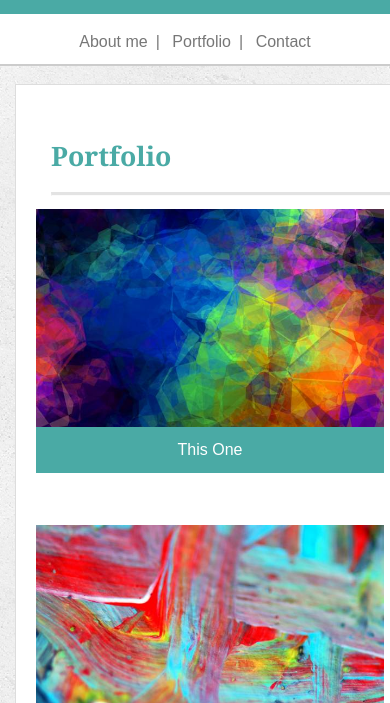
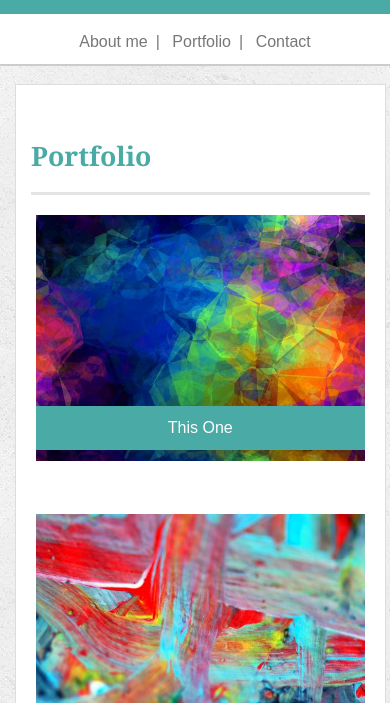
Before and after one commit to randblack/Responsive-Portfolio, a plain HTML site: page portfolio.html in a window 390 px wide. Shown: the part 61-764 px from the top of the page. Drawn offline with Linux system fonts and the light colour scheme.

Commit message:
fixed margin issue

```diff
--- a/assets/css/style.css
+++ b/assets/css/style.css
@@ -19,6 +19,7 @@ body {
   border-bottom: 2px solid #cccccc;
   width: 100%;
   height: 75px;
+  z-index: 2;
 }
 
 #footer {
@@ -63,13 +64,13 @@ body {
   margin-left: auto;
   margin-right: auto;
   margin-bottom: 75px;
-  padding-right: 40px;
+  padding-left: 20px;
+  padding-right: 20px;
   box-sizing:border-box;
 }
 
 #teal {
   color: #4aaaa5;
-  padding-left: 20px;
   padding-top: 20px;
 }
 
@@ -79,12 +80,13 @@ body {
 }
 
 .gallery {
-  width: 500px;
+  width: 75%;
   display: grid;
   grid-column-gap: 30px;
   grid-row-gap: 5px;
   grid-template-columns: auto auto;
   padding: 15px;
+  padding-left: 0;
   grid-column-gap: 15px;
   box-sizing:border-box;
 }
@@ -108,7 +110,7 @@ body {
   text-align: center;
   box-sizing:border-box;
   z-index: 1;
-  top: -22%;
+  bottom: 20%;
   padding: 4%;
 }
 
@@ -148,30 +150,28 @@ a:hover {
 }
 
 p {
-  padding: 20px;
   line-height: 25px;
 }
 
-hr {
-  border-top: 3px solid #777777;
+div.hr {
+  height: 3px;
+  background-color: #777777;
   width: 100%;
   opacity: 0.2;
-  margin-left: 20px;
-  margin-right: 50px;
   box-sizing:border-box;
 }
 
 form {
-  padding: 20px;
   line-height: 27px;
+  padding-bottom: 20px;
 }
 
 input[type=text] {
   width: 910px;
-  padding: 5px;
   border-style: solid;
   border-width: 1px;
   border-color: #d3d3d3;
+  box-sizing:border-box;
 }
 
 input[type=submit] {
@@ -184,10 +184,11 @@ input[type=submit] {
 }
 
 textarea {
-  width: 916px;
+  width: 910px;
   border-style: solid;
   border-width: 1px;
   border-color: #d3d3d3;
+  box-sizing:border-box;
 }
 
 .form {
@@ -195,12 +196,14 @@ textarea {
 }
 
 @media only screen and (max-width: 980px) {
+
   #content {
     width: 60%;
-    margin-left: 50px;
+    margin-left: 15px;
+    margin-right: 15px;
     margin-top: 125px;
     margin-bottom: 75px;
-    padding-right: 15px;
+    box-sizing:border-box;
   }
 
   hr {
@@ -211,7 +214,7 @@ textarea {
   #nav {
     width: 100%;
     margin: auto;
-    margin-left: 50px;
+    margin-left: 15px;
     margin-right: 25px;
   }
 
@@ -241,12 +244,9 @@ textarea {
   }
 
   .gallery {
-    width: 100%;
+    width: 103%;
     display: grid;
-    grid-column-gap: 30px;
-    grid-row-gap: 5px;
     grid-template-columns: auto auto;
-    padding: 15px;
     grid-column-gap: 15px;
     box-sizing:border-box;
   }
@@ -270,18 +270,19 @@ textarea {
     text-align: center;
     box-sizing:border-box;
     z-index: 1;
-    top: -20%;
+    bottom: 22%;
     padding: 4%;
   }
 }
 
 @media only screen and (max-width: 768px) {
   #content {
-    width: 100%;
+    width: 95%;
     margin-left: 15px;
     margin-right: 15px;
     margin-top: 125px;
     margin-bottom: 75px;
+    box-sizing: border-box;
   }
 
   #nav {
@@ -294,7 +295,7 @@ textarea {
   #header {
     width: 100%;
     position: fixed;
-    top: 0
+    top: 0;
   }
 
   #links {
@@ -316,6 +317,15 @@ textarea {
     border-color: #d3d3d3;
   }
 
+  .gallery {
+    margin-top: 15px;
+    width: 102%;
+    display: grid;
+    grid-template-columns: auto auto;
+    grid-column-gap: 15px;
+    box-sizing:border-box;
+  }
+
   .banner {
     position: relative;
     background-color: #4aaaa5;
@@ -331,7 +341,7 @@ textarea {
 
 @media only screen and (max-width: 640px) {
   #content {
-    width: 100%;
+    width: 95%;
     margin-left: 15px;
     margin-right: 15px;
     margin-top: 145px;
@@ -395,7 +405,6 @@ textarea {
     text-align: center;
     box-sizing:border-box;
     z-index: 1;
-    top: -15%;
     padding: 4%;
   }
 }
--- a/portfolio.html
+++ b/portfolio.html
@@ -29,7 +29,7 @@
         </div>
         <div id="content">
           <h1 id="teal">Portfolio</h1>
-          <hr>
+          <div class="hr"></div>
           <div class="gallery">
             <div class="projectTile">
               <div>
```
Also changed, not shown: contact.html (+2 -1 lines), index.html (+1 -1 lines).
